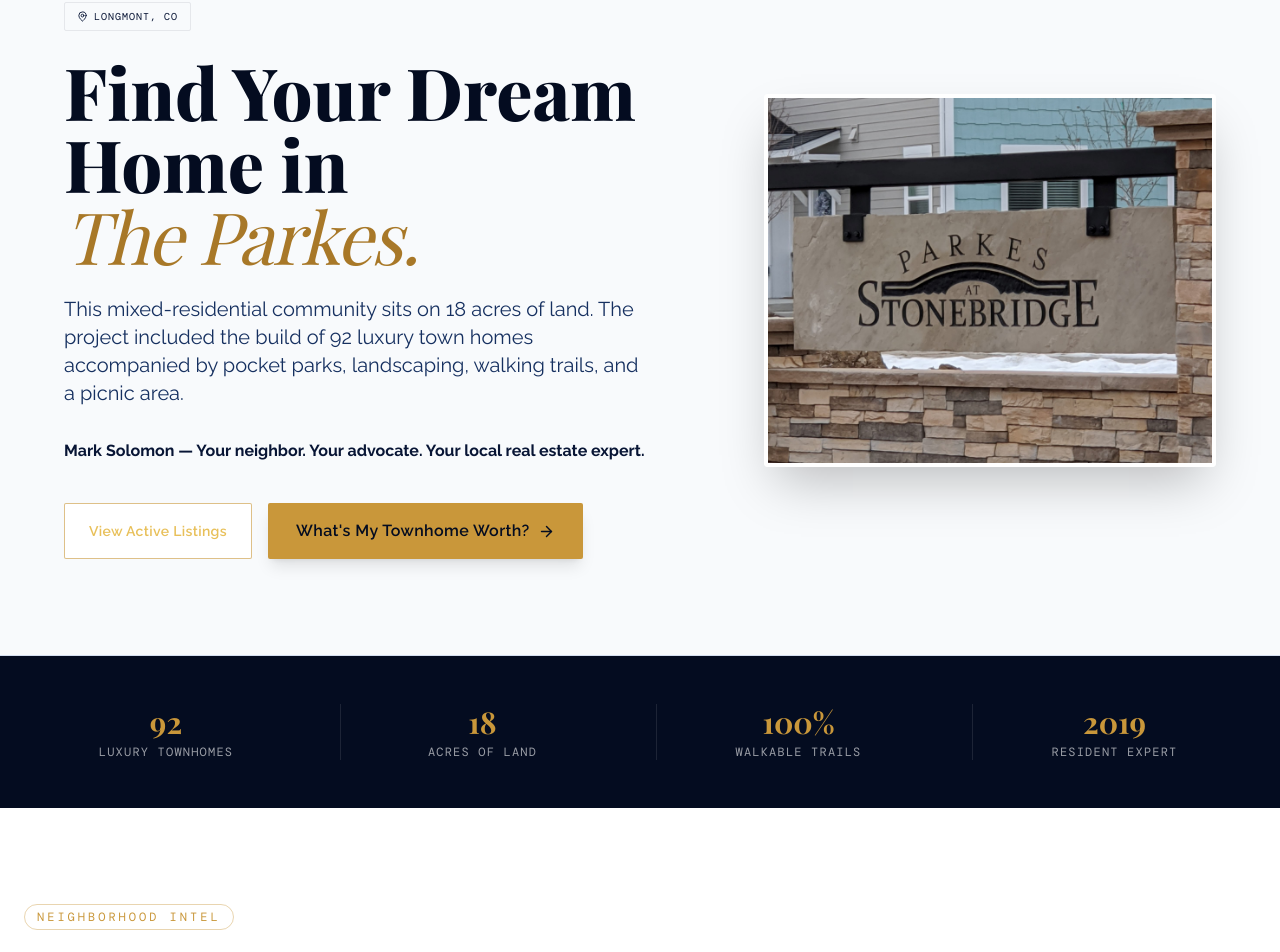
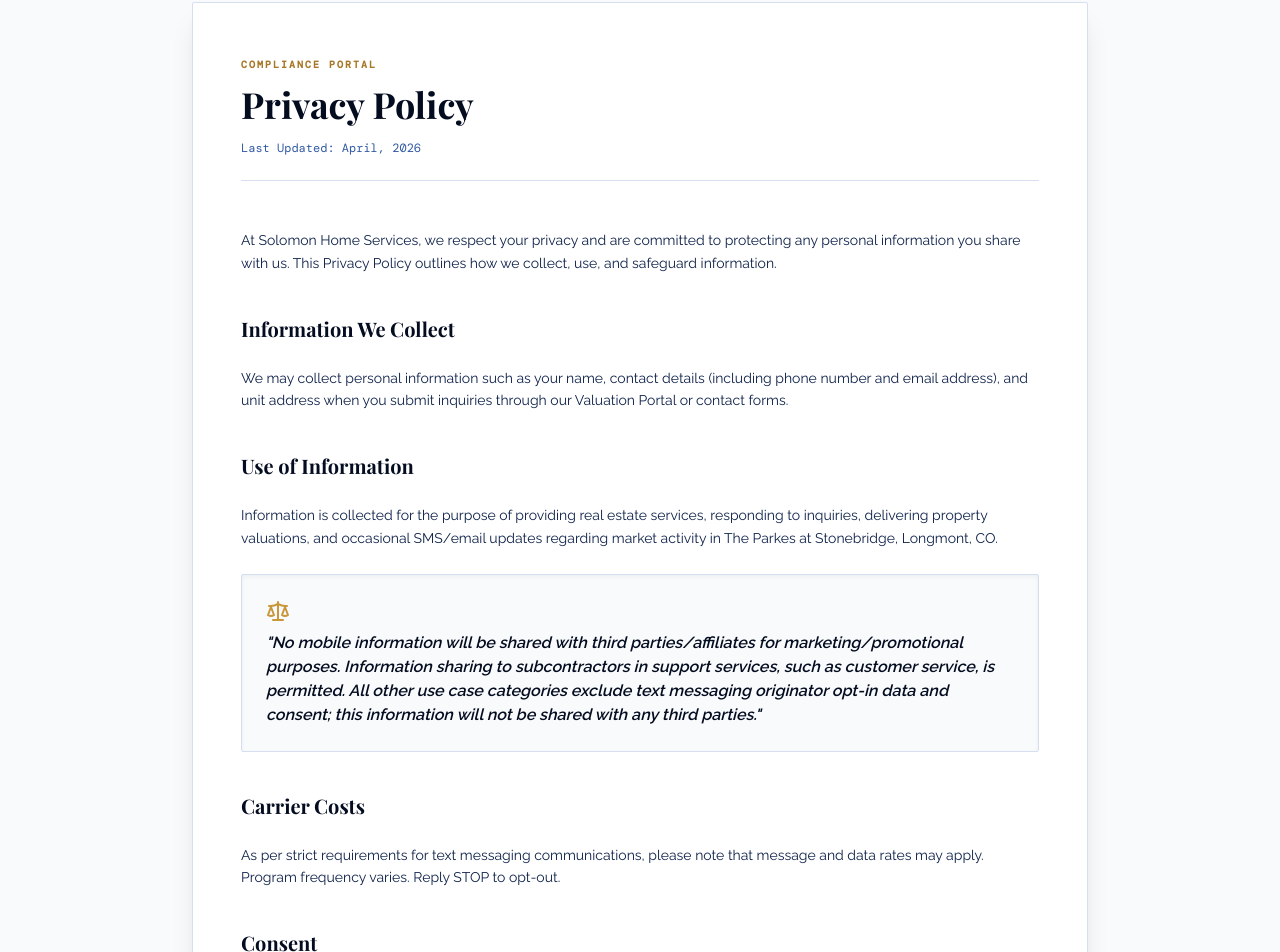
Before and after one commit to lasersolosbd/Parkes-at-Stonebridge-Microsite, a Next.js app: page / in a window 1280 px wide. Shown: the part 142-1094 px from the top of the page. Built offline with nearby package versions, Linux system fonts and the light colour scheme; a web font is replaced by a local one.

Commit message:
Update page.tsx

```diff
--- a/app/page.tsx
+++ b/app/page.tsx
@@ -1,20 +1,54 @@
 import Navbar from "@/components/Navbar";
-import HeroSection from "@/components/HeroSection";
-import StatsBar from "@/components/StatsBar";
-import NeighborAdvantage from "@/components/NeighborAdvantage";
-import MapSection from "@/components/MapSection";
-import ContactForm from "@/components/ContactForm";
 import Footer from "@/components/Footer";
+import { Scale } from "lucide-react";
 
-export default function Home() {
+export default function PrivacyPolicy() {
+  const currentYear = new Date().getFullYear();
+  const currentMonth = new Date().toLocaleString('en-US', { month: 'long' });
+
   return (
-    <main className="overflow-x-hidden">
+    <main className="min-h-screen bg-slate-50 text-navy-900">
       <Navbar />
-      <HeroSection />
-      <StatsBar />
-      <NeighborAdvantage />
-      <MapSection />
-      <ContactForm />
+
+      <section className="pt-36 pb-24 px-6 lg:px-16">
+        <div className="max-w-4xl mx-auto bg-white p-8 md:p-12 border border-navy-100 rounded-sm shadow-xl">
+
+          {/* Header */}
+          <div className="mb-12 border-b border-navy-100 pb-6">
+            <span className="inline-block font-mono text-[10px] tracking-[0.2em] uppercase text-gold-600 font-semibold mb-3">Compliance Portal</span>
+            <h1 className="font-display text-4xl font-bold text-navy-950 mb-4">Privacy Policy</h1>
+            <p className="text-navy-500 font-mono text-xs">Last Updated: {currentMonth}, {currentYear}</p>
+          </div>
+
+          {/* Policy content */}
+          <div className="font-body text-navy-800 text-sm space-y-6 leading-relaxed">
+            <p>At Solomon Home Services, we respect your privacy and are committed to protecting any personal information you share with us. This Privacy Policy outlines how we collect, use, and safeguard information.</p>
+
+            <h2 className="font-display text-xl font-bold text-navy-950 pt-4 mb-2">Information We Collect</h2>
+            <p>We may collect personal information such as your name, contact details (including phone number and email address), and unit address when you submit inquiries through our Valuation Portal or contact forms.</p>
+
+            <h2 className="font-display text-xl font-bold text-navy-950 pt-4 mb-2">Use of Information</h2>
+            <p>Information is collected for the purpose of providing real estate services, responding to inquiries, delivering property valuations, and occasional SMS/email updates regarding market activity in The Parkes at Stonebridge, Longmont, CO.</p>
+
+            {/* Strict Non-sharing Clause */}
+            <div className="bg-slate-50 border border-navy-100 p-6 rounded-sm shadow-inner text-navy-950 font-semibold italic text-base my-8">
+              <Scale className="text-gold-500 mb-2" />
+              "No mobile information will be shared with third parties/affiliates for marketing/promotional purposes. Information sharing to subcontractors in support services, such as customer service, is permitted. All other use case categories exclude text messaging originator opt-in data and consent; this information will not be shared with any third parties."
+            </div>
+
+            <h2 className="font-display text-xl font-bold text-navy-950 pt-4 mb-2">Carrier Costs</h2>
+            <p>As per strict requirements for text messaging communications, please note that message and data rates may apply. Program frequency varies. Reply STOP to opt-out.</p>
+
+            <h2 className="font-display text-xl font-bold text-navy-950 pt-4 mb-2">Consent</h2>
+            <p>By using our website and providing personal information, you consent to the terms of this Privacy Policy.</p>
+
+            <h2 className="font-display text-xl font-bold text-navy-950 pt-4 mb-2">Contact Us</h2>
+            <p>If you have any questions or require clarification regarding this Privacy Policy, please connect with Mark Solomon at mark@solomonhomeservices.com.</p>
+          </div>
+
+        </div>
+      </section>
+
       <Footer />
     </main>
   );
```
